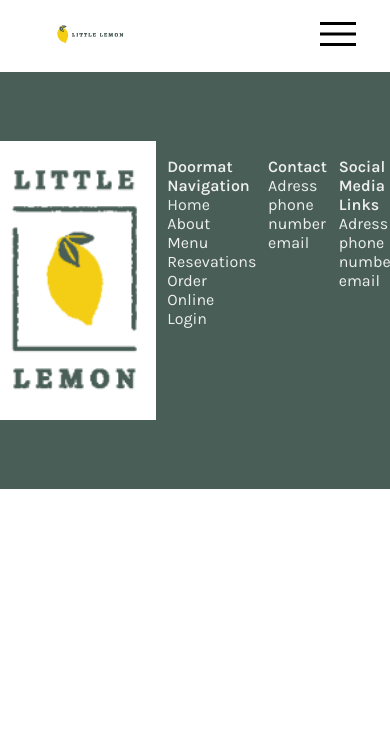
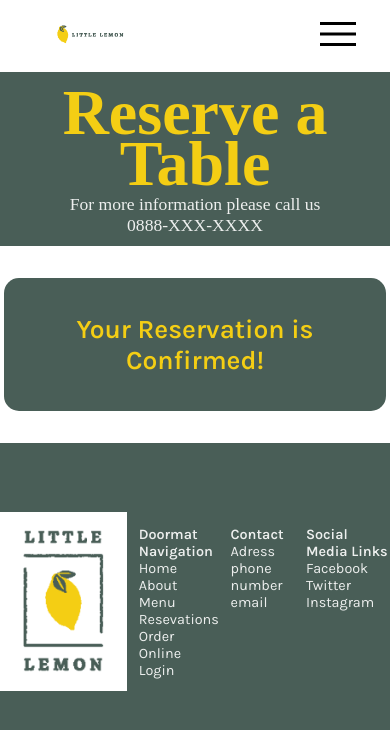
Before and after one commit to bakankaya/LittleLemon, a React (Create React App) app: page /confirmed in a window 390 px wide. Shown: the top 730 px of the page. Built offline with nearby package versions, Linux system fonts and the light colour scheme; a web font is replaced by a local one.

Commit message:
hooking pages

```diff
--- a/src/App.css
+++ b/src/App.css
@@ -153,15 +153,17 @@ list-style: none;
 .Highlights-Header{
     display: flex;
     justify-content: space-between;
-    padding-bottom: 5px;
+    padding: 5px 4px;
 }
 
 .Highlights-Cards{
     display: flex;
     grid-gap: 2vw;
+    justify-content: space-between;
 }
 
 .Card{
+    max-width: 23vw;
     background-color: var(--color-highlight-1);
     border-radius: 15px;
     font-size: 1.1em;
@@ -227,6 +229,7 @@ list-style: none;
 .Cardtest p{
   text-align: center;
   font-family: Karla;
+  padding: 4px;
 }
 
 
@@ -397,6 +400,10 @@ form{
     align-items: center;
   }
 
+  .navlinks.visible li{
+    padding: 1.5em;
+  }
+
   .Hero img{
     display: none;
   }
@@ -406,10 +413,30 @@ form{
     flex-direction: column;
   }
 
+  .Card{
+    max-width: 80vw;
+  }
+
   .Card img{
     height: 25vh;
-    width: auto;
+    width: 80vw;
     object-fit: cover;
     border-radius: 15px 15px  0 0 ;
   }
+
+  .Testi-Carousel{
+    overflow:auto;
+  }
+
+  .DoubleImage {
+    display: none;
+  }
+
+  .Footer{
+    font-size: 0.9em;
+  }
+  .Footer img {
+    height: 179px;
+    width: auto;
+  }
 }
--- a/src/App.js
+++ b/src/App.js
@@ -3,6 +3,7 @@ import Nav from './components/Nav.js';
 import Main from './components/Main.js';
 import Footer from './components/Footer.js';
 import BookingPage from './components/BookingPage.js';
+import ConfirmedBooking from './components/BookingConfirmed.js';
 
 
 function App() {
@@ -12,6 +13,7 @@ function App() {
       <Routes>
         <Route path='/' element={<Main />}/>
         <Route path='/booking' element={<BookingPage />}/>
+        <Route path="/confirmed" element={<ConfirmedBooking/> } />
       </Routes>
       <Footer />
     </div>
--- /dev/null
+++ b/src/components/BookingConfirmed.js
@@ -0,0 +1,17 @@
+import React from "react";
+
+const Confirmed =() => {
+    return (
+        <section>
+            <div className="SubHeader">
+                <h2>Reserve a Table</h2>
+                <p>For more information please call us <br/> 0888-XXX-XXXX</p>
+            </div>
+            <div className="Form">
+                <h3>Your Reservation is Confirmed!</h3>
+            </div>
+        </section>
+    )
+}
+
+export default Confirmed;
--- a/src/components/BookingForm.js
+++ b/src/components/BookingForm.js
@@ -11,7 +11,7 @@ const BookingForm = (props) =>{
 
     const handleSumbit = (e) => {
         e.preventDefault();
-        // props.submitForm(e);
+        props.submitForm(e);
     };
 
     const handleChange = (e) => {
@@ -89,7 +89,7 @@ const BookingForm = (props) =>{
                     />
                     <input
                         className="Button"
-                        type="submit"
+                        type={"submit"}
                         value="Make Your reservation"
                     />
                 </form>
--- a/src/components/BookingPage.js
+++ b/src/components/BookingPage.js
@@ -1,10 +1,11 @@
 import React from "react";
+import { useState } from "react";
 import BookingForm from "./BookingForm";
 
-const BookingPage = () =>{
+const BookingPage = (props) =>{
     return(
         <>
-            <BookingForm />
+            <BookingForm availableTimes={props.availableTimes} dispatch={props.dispatch} submitForm={props.submitForm}/>
         </>
     )
 }
--- a/src/components/Footer.js
+++ b/src/components/Footer.js
@@ -19,9 +19,9 @@ const Footer = () => {
                 <li>email</li>
             </ul>
             <ul>Social Media Links
-                <li>Adress</li>
-                <li>phone number</li>
-                <li>email</li>
+                <li><a href="/">Facebook</a></li>
+                <li><a href="/">Twitter</a></li>
+                <li><a href="/">Instagram</a></li>
             </ul>
         </div>
     );
```
